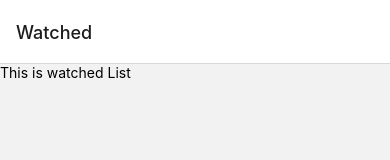
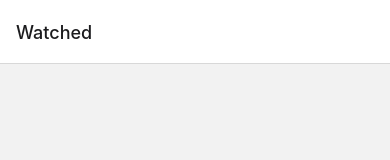
Before and after one commit to fazlay/movie-Review-RN, a React Native app: screen /Watched in a window 390 px wide. Shown: the top 160 px of the page. Built offline with nearby package versions, Linux system fonts and the light colour scheme.

Commit message:
Beta complete

```diff
--- a/src/Page/WatchedList.js
+++ b/src/Page/WatchedList.js
@@ -1,10 +1,20 @@
-import React from 'react';
-import { Text, View } from 'react-native';
+import React from "react";
+import { FlatList, Text, View } from "react-native";
+import { useSelector } from "react-redux";
+import Singlemovie from "../component/SingleMovie";
 
 const Watchedlist = () => {
+  const watchList = useSelector((state) => state.moviesList.watchedList);
+  console.log("This is watched List", watchList);
   return (
     <View>
-      <Text>This is watched List</Text>
+      <FlatList
+        data={watchList}
+        renderItem={({ item }) => {
+          return <Singlemovie movieData={item} />;
+        }}
+        keyExtractor={(item) => item.imdbID}
+      />
     </View>
   );
 };
```
